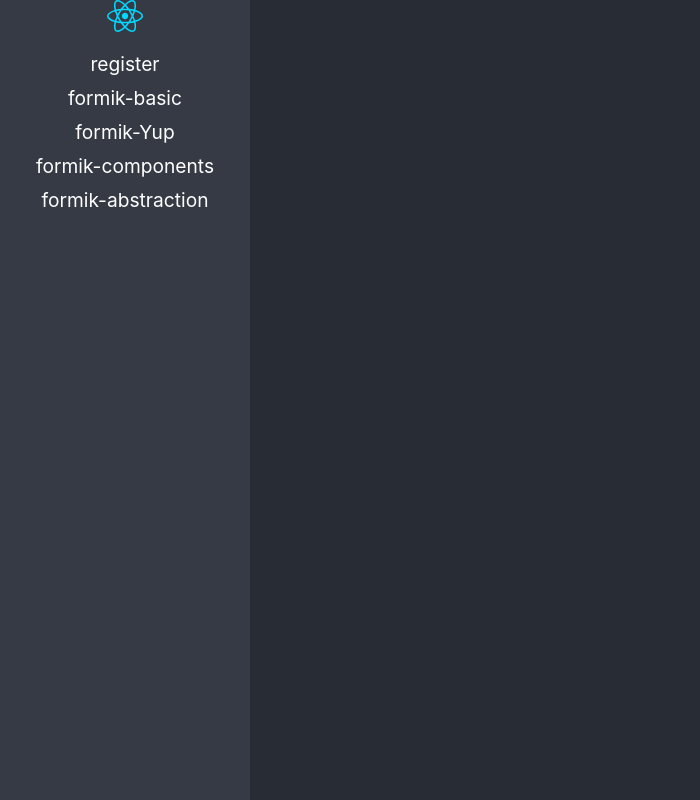
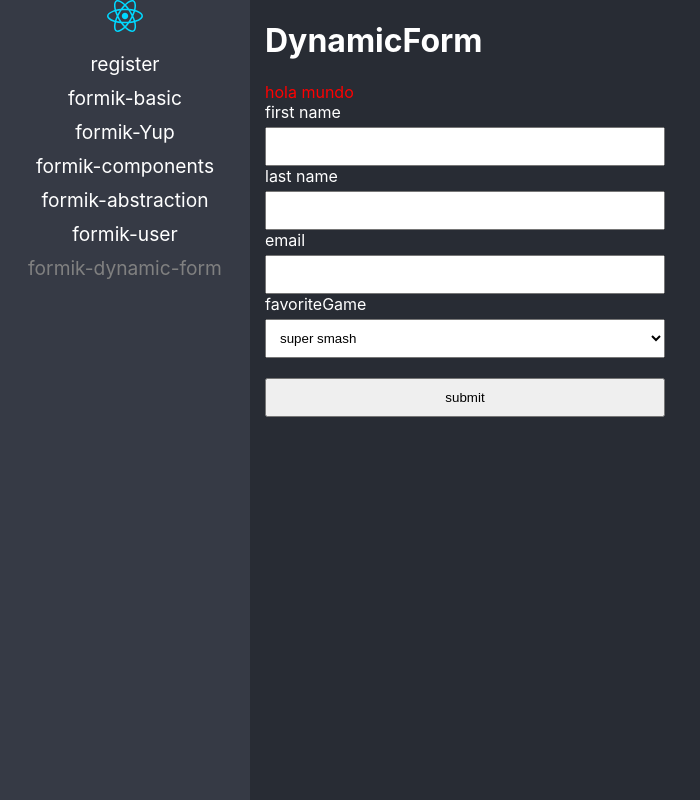
Before and after one commit to ericklizarraga/02-react-app-curso-pro-fer, a React (Vite) app: page /formik-dynamic-form in a window 1280 px wide. Before the commit this address led to /. Shown: the whole page, without its empty margins (0-700 px from the left). Built offline with nearby package versions, Linux system fonts and the light colour scheme.

Commit message:
formularios dinamicos listo

```diff
--- /dev/null
+++ b/src/03-forms/data/custom-form.json
@@ -0,0 +1,76 @@
+[
+    {
+        "type":"text",
+        "name":"firstName",
+        "placeholder":"erick",
+        "label":"first name",
+        "value":"",
+        "validations":[
+            {
+                "type":"required"
+            }
+        ]
+    },
+    {
+        "type":"text",
+        "name":"lastName",
+        "placeholder":"lizarraga ramos",
+        "label":"last name",
+        "value":"",
+        "validations":[
+            {
+                "type":"required"
+            },
+            {
+                "type":"minlength",
+                "value":"3"
+            }
+        ]
+    },
+    {
+        "type":"email",
+        "name":"email",
+        "placeholder":"ericklizarraga@live.com",
+        "label":"email",
+        "value":"",
+        "validations":[
+            {
+                "type":"required"
+            },
+            {
+                "type":"email",
+                "value":"no es un correo valido:V"
+            }
+        ]
+    },
+    {
+        "type":"select",
+        "name":"favoriteGame",
+        "placeholder":"ericklizarraga@live.com",
+        "label":"favoriteGame",
+        "value":"",
+        "validations":[
+            {
+                "type":"required"
+            }
+        ],
+        "options":[
+           {
+            "id":1,
+            "label": "super smash"
+           },
+           {
+            "id":2,
+            "label": "metal gear"
+           },
+           {
+            "id":3,
+            "label":  "resident evil"
+           },
+           {
+            "id":4,
+            "label":  "free fire"
+           }
+        ]
+    }
+]
--- /dev/null
+++ b/src/03-forms/data/get-initial-values.ts
@@ -0,0 +1,13 @@
+
+import formJson from './custom-form.json';
+
+export const getInitialValues = () => {
+
+    const initialValues: { [key: string]: any } = {}
+
+   for(const input of formJson){
+    initialValues[input.name] = input.value;
+   }
+
+   return initialValues;
+}
--- /dev/null
+++ b/src/03-forms/data/getValidation.ts
@@ -0,0 +1,29 @@
+import formJson from './custom-form.json';
+import * as yup from 'yup';
+
+export const getValidation = () => {
+
+    const requiredFields:{[key:string]:any} = {};
+
+    for(const input of formJson){
+        if(!input.validations) continue;
+
+        let schema = yup.string();
+
+        for(const rule of input.validations){
+            if(rule.type == "required"){
+                schema = schema.required("este campo es requerido");
+            }
+            if(rule.type == "minlength"){
+                schema = schema.min( (rule as any)?.value || 2,'este campo no comple con la longitud minima que es: '+((rule as any)?.value || 2));
+            }
+            if(rule.type == "email"){
+                schema = schema.email((rule as any )?.value || 'no es un correo valido');
+            }
+        }
+
+        requiredFields[input.name] = schema;
+    }
+
+    return requiredFields;
+}
--- /dev/null
+++ b/src/03-forms/pages/DynamicForm.tsx
@@ -0,0 +1,68 @@
+
+
+import { Form, Formik } from 'formik';
+import formJson from '../data/custom-form.json';
+import { MySelect, MytextInput } from '../components';
+import { getInitialValues } from '../data/get-initial-values';
+import { getValidation } from '../data/getValidation';
+import * as Yup from 'yup';
+
+export const DynamicForm = () => {
+  return (
+    <div>
+       <h1>DynamicForm</h1>
+
+       <Formik
+            initialValues={getInitialValues()}
+            onSubmit={(values)=>{
+                console.log({values});
+
+            }}
+            validationSchema={Yup.object({
+                ...getValidation(),
+            })}
+       >
+        {
+            ()=> (
+                <Form noValidate>
+                    <span>hola mundo</span>
+                    {
+                        formJson.map( ({label,name,type,options=null}) => {
+
+                            if(type === "text" || type === "password" || type === "email"){
+                                return <MytextInput
+                                    type={type as 'text'}
+                                    name={name}
+                                    label={label}
+                                    key={name}/>
+                           }else if(type === "select"){
+                                return  <MySelect
+                                            key={name}
+                                            label={label}
+                                            name={name}
+                                        >
+
+                                            <>
+                                                    <option disabled>selecionar</option>
+                                                {
+                                                    options?.map( ({id,label}) => (
+                                                        <option value={id} key={label}>
+                                                            {label}
+                                                        </option>
+                                                    ))
+                                                }
+                                            </>
+
+
+                                    </MySelect>
+                           }
+                        })
+                    }
+                    <button type='submit'>submit</button>
+                </Form>
+            )
+        }
+       </Formik>
+    </div>
+  )
+}
--- /dev/null
+++ b/src/03-forms/pages/RegisterFormikPage.tsx
@@ -0,0 +1,86 @@
+
+import '../styles/styles.css';
+
+import { ErrorMessage, Field, Form, Formik } from 'formik';
+import * as Yup from 'yup';
+
+export const RegisterFormikPage = () => {
+
+
+    return (
+        <div>
+            <h1>RegisterFormikPage</h1>
+            <Formik
+                initialValues={{
+                    name: '',
+                    email: '',
+                    password: '',
+                    password2: '',
+                }}
+                onSubmit={(values)=>{
+                    console.log(values);
+                }}
+                validationSchema={
+                    Yup.object({
+                        name: Yup.string()
+                                    .min(2,"el nombre debe de tener mas de 2 caracteres")
+                                    .max(15)
+                                    .required('requerido'),
+                        email: Yup.string()
+                                    .min(6)
+                                    .required('requerido')
+                                    .email('debe ser un email valido'),
+                        password: Yup.string()
+                                        .min(6)
+                                        .required('requerido'),
+                        password2: Yup.string()
+                                        .min(6)
+                                        .equals([Yup.ref('password')],'las contraseñas no son iguales')
+                                        .required('requerido'),
+                    })
+                }
+            >
+               {
+                    ({handleReset}) => (
+                        <Form noValidate>
+
+                            <Field
+                                name="name"
+                                placeholder='juan'
+                                type="text"
+                            />
+                            <ErrorMessage name='name' component={"span"}/>
+
+                            <Field
+                                name="email"
+                                placeholder='juan@juan.com'
+                                type="email"
+                            />
+                            <ErrorMessage name='email' component={"span"}/>
+
+                            <Field
+                                name="password"
+                                placeholder='***********'
+                                type="password"
+                            />
+                            <ErrorMessage name='password' component={"span"}/>
+
+                            <Field
+                                name="password2"
+                                placeholder='***********'
+                                type="password"
+                            />
+                            <ErrorMessage name='password2' component={"span"}/>
+
+
+                            <button type="submit">create</button>
+                            <button type="button" onClick={handleReset}>reset</button>
+                        </Form>
+                    )
+               }
+            </Formik>
+
+
+        </div>
+    )
+}
--- a/src/03-forms/pages/index.ts
+++ b/src/03-forms/pages/index.ts
@@ -1,5 +1,7 @@
+
 export { FormikAbstraction } from './FormikAbstraction'
 export { FormikBasicPage } from './FormikBasicPage'
 export { FormikComponents } from './FormikComponents'
 export { FormikYupPage } from './FormikYupPage'
-export { RegisterPage } from './RegisterPage'
+export { RegisterFormikPage } from './RegisterFormikPage';
+export { RegisterPage } from './RegisterPage';
--- a/src/routes/Navigation.tsx
+++ b/src/routes/Navigation.tsx
@@ -14,8 +14,10 @@ import {
     FormikBasicPage,
     FormikComponents,
     FormikYupPage,
+    RegisterFormikPage,
     RegisterPage
 } from '../03-forms/pages';
+import { DynamicForm } from "../03-forms/pages/DynamicForm";
 
 
 export const Navigation = () => {
@@ -58,6 +60,18 @@ export const Navigation = () => {
                                 className={({ isActive }) => isActive ? 'nav-active' : '--'}
                             >formik-abstraction</NavLink>
                         </li>
+                        <li>
+                            <NavLink
+                                to={"/formik-users"}
+                                className={({ isActive }) => isActive ? 'nav-active' : '--'}
+                            >formik-user</NavLink>
+                        </li>
+                        <li>
+                            <NavLink
+                                to={"/formik-dynamic-form"}
+                                className={({ isActive }) => isActive ? 'nav-active' : '--'}
+                            >formik-dynamic-form</NavLink>
+                        </li>
                     </ul>
                 </nav>
 
@@ -68,6 +82,8 @@ export const Navigation = () => {
                     <Route path="/formik-yup" element={<FormikYupPage />}></Route>
                     <Route path="/formik-components" element={<FormikComponents />}></Route>
                     <Route path="/formik-abstraction" element={<FormikAbstraction />}></Route>
+                    <Route path="/formik-users" element={<RegisterFormikPage />}></Route>
+                    <Route path="/formik-dynamic-form" element={<DynamicForm />}></Route>
                     <Route path="/*" element={<Navigate to={'/'} replace />}></Route>
 
                 </Routes>
```
Also changed, not shown: 1 other file (tests, documents, lock files or other folders).
